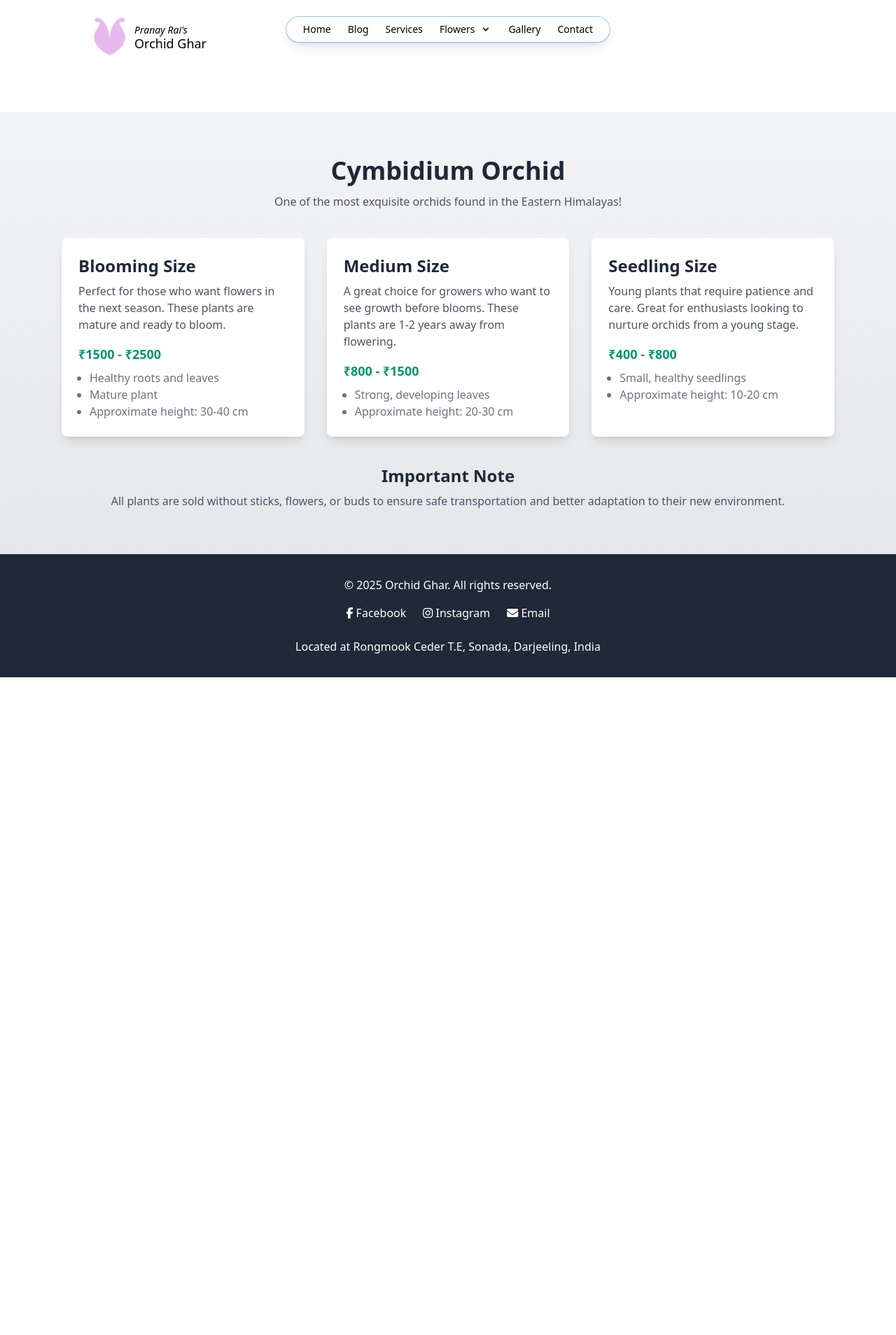
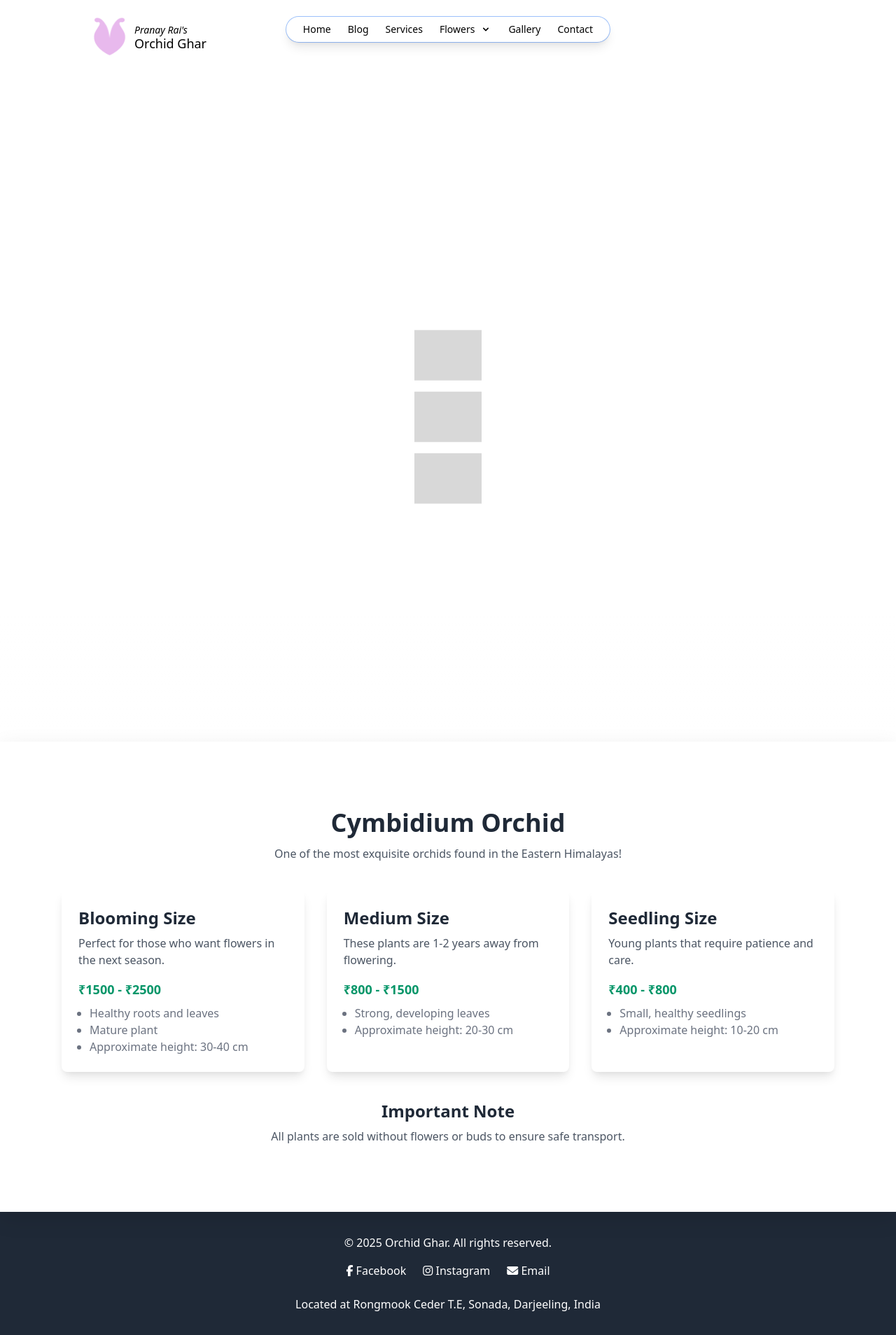
Before and after one commit to OrchidGhar/orchidghar.github.io, a Jekyll site: the page built from _flowers/cymbidium-orchid.html, in a window 1280 px wide. Shown: the whole page at 70% size. Built offline with Jekyll 4.4.1, drawn with Linux system fonts in a browser that asks for light colours; nearby versions of some CDN libraries; before the commit the page ends 968 px from its top, so only the background shows below that.

Commit message:
marquee.css updated

```diff
--- a/_flowers/cymbidium-orchid.html
+++ b/_flowers/cymbidium-orchid.html
@@ -19,16 +19,17 @@
     </div>
   </section>
 
-  <section class="py-16 bg-gradient-to-b from-gray-100 to-gray-200 dark:from-gray-900 dark:to-gray-800">
+  <!-- 🌿 Main Content Section -->
+  <section class="main-section">
     <div class="max-w-6xl mx-auto px-6">
       <h2 class="text-4xl font-extrabold text-center text-gray-800 dark:text-gray-100">Cymbidium Orchid</h2>
       <p class="text-center text-gray-600 dark:text-gray-300 mt-3">One of the most exquisite orchids found in the Eastern Himalayas!</p>
 
       <div class="mt-10 grid gap-8 sm:grid-cols-2 lg:grid-cols-3">
-        <!-- Blooming Size -->
+        <!-- 🌿 Blooming Size -->
         <div class="bg-white dark:bg-gray-800 p-6 rounded-lg shadow-lg">
           <h3 class="text-2xl font-semibold text-gray-800 dark:text-white">Blooming Size</h3>
-          <p class="text-gray-600 dark:text-gray-400 mt-2">Perfect for those who want flowers in the next season. These plants are mature and ready to bloom.</p>
+          <p class="text-gray-600 dark:text-gray-400 mt-2">Perfect for those who want flowers in the next season.</p>
           <p class="text-lg font-bold mt-4 text-green-600">₹1500 - ₹2500</p>
           <ul class="mt-2 text-gray-500 dark:text-gray-300 list-disc pl-4">
             <li>Healthy roots and leaves</li>
@@ -37,10 +38,10 @@
           </ul>
         </div>
 
-        <!-- Medium Size -->
+        <!-- 🌿 Medium Size -->
         <div class="bg-white dark:bg-gray-800 p-6 rounded-lg shadow-lg">
           <h3 class="text-2xl font-semibold text-gray-800 dark:text-white">Medium Size</h3>
-          <p class="text-gray-600 dark:text-gray-400 mt-2">A great choice for growers who want to see growth before blooms. These plants are 1-2 years away from flowering.</p>
+          <p class="text-gray-600 dark:text-gray-400 mt-2">These plants are 1-2 years away from flowering.</p>
           <p class="text-lg font-bold mt-4 text-green-600">₹800 - ₹1500</p>
           <ul class="mt-2 text-gray-500 dark:text-gray-300 list-disc pl-4">
             <li>Strong, developing leaves</li>
@@ -48,10 +49,10 @@
           </ul>
         </div>
 
-        <!-- Seedling Size -->
+        <!-- 🌿 Seedling Size -->
         <div class="bg-white dark:bg-gray-800 p-6 rounded-lg shadow-lg">
           <h3 class="text-2xl font-semibold text-gray-800 dark:text-white">Seedling Size</h3>
-          <p class="text-gray-600 dark:text-gray-400 mt-2">Young plants that require patience and care. Great for enthusiasts looking to nurture orchids from a young stage.</p>
+          <p class="text-gray-600 dark:text-gray-400 mt-2">Young plants that require patience and care.</p>
           <p class="text-lg font-bold mt-4 text-green-600">₹400 - ₹800</p>
           <ul class="mt-2 text-gray-500 dark:text-gray-300 list-disc pl-4">
             <li>Small, healthy seedlings</li>
@@ -60,9 +61,10 @@
         </div>
       </div>
 
+      <!-- 🌿 Important Note -->
       <div class="mt-10 text-center">
         <h3 class="text-2xl font-semibold text-gray-800 dark:text-white">Important Note</h3>
-        <p class="text-gray-600 dark:text-gray-400 mt-2">All plants are sold without sticks, flowers, or buds to ensure safe transportation and better adaptation to their new environment.</p>
+        <p class="text-gray-600 dark:text-gray-400 mt-2">All plants are sold without flowers or buds to ensure safe transport.</p>
       </div>
     </div>
   </section>
--- a/assets/css/marquee.css
+++ b/assets/css/marquee.css
@@ -1,19 +1,18 @@
 :root {
     --size: 6rem; /* Smaller images */
     --gap: 1rem;
-    --duration: 60s; /* Slower movement */
+    --duration: 80s; /* Slower movement */
   }
 
+  /* 🟢 Main Section with Marquee */
   .marquee-background {
-    position: absolute;
-    top: 0;
-    left: 0;
-    width: 100%;
-    height: 100%;
-    z-index: -1; /* Move to background */
+    position: relative;
+    height: 100vh;
     overflow: hidden;
     display: flex;
+    align-items: center;
     justify-content: center;
+    background: linear-gradient(to bottom, rgba(255, 255, 255, 0.8), rgba(255, 255, 255, 0.5)); /* Soft fade */
   }
 
   .marquee {
@@ -21,9 +20,9 @@
     flex-direction: column;
     gap: var(--gap);
     align-items: center;
-    height: 100%;
+    height: 200%;
     justify-content: center;
-    position: relative;
+    position: absolute;
   }
 
   .marquee__group {
@@ -34,13 +33,19 @@
     animation: scroll-y var(--duration) linear infinite;
   }
 
-  /* Fading effect at the top and bottom */
+  .marquee-img {
+    width: var(--size);
+    height: auto;
+    opacity: 0.4; /* Reduce intensity */
+  }
+
+  /* 🟢 Fade Effect on Top & Bottom */
   .marquee-background::before,
   .marquee-background::after {
     content: "";
     position: absolute;
     width: 100%;
-    height: 20%; /* Adjust height of fade effect */
+    height: 20%;
     left: 0;
     pointer-events: none;
   }
@@ -55,6 +60,7 @@
     background: linear-gradient(to top, rgba(255, 255, 255, 1), rgba(255, 255, 255, 0));
   }
 
+  /* 🟢 Dark Mode Adjustments */
   .dark .marquee-background::before {
     background: linear-gradient(to bottom, rgba(24, 24, 24, 1), rgba(24, 24, 24, 0));
   }
@@ -63,12 +69,21 @@
     background: linear-gradient(to top, rgba(24, 24, 24, 1), rgba(24, 24, 24, 0));
   }
 
-  .marquee-img {
-    width: var(--size);
-    height: auto;
-  }
-
   @keyframes scroll-y {
     from { transform: translateY(0); }
     to { transform: translateY(-100%); }
   }
+
+  /* 🟢 Main Section Overlay */
+  .main-section {
+    position: relative;
+    padding: 6rem 2rem;
+    background: rgba(255, 255, 255, 0.8);
+    box-shadow: 0 10px 30px rgba(0, 0, 0, 0.1);
+    z-index: 1;
+  }
+
+  .dark .main-section {
+    background: rgba(24, 24, 24, 0.8);
+    box-shadow: 0 10px 30px rgba(0, 0, 0, 0.3);
+  }
```
